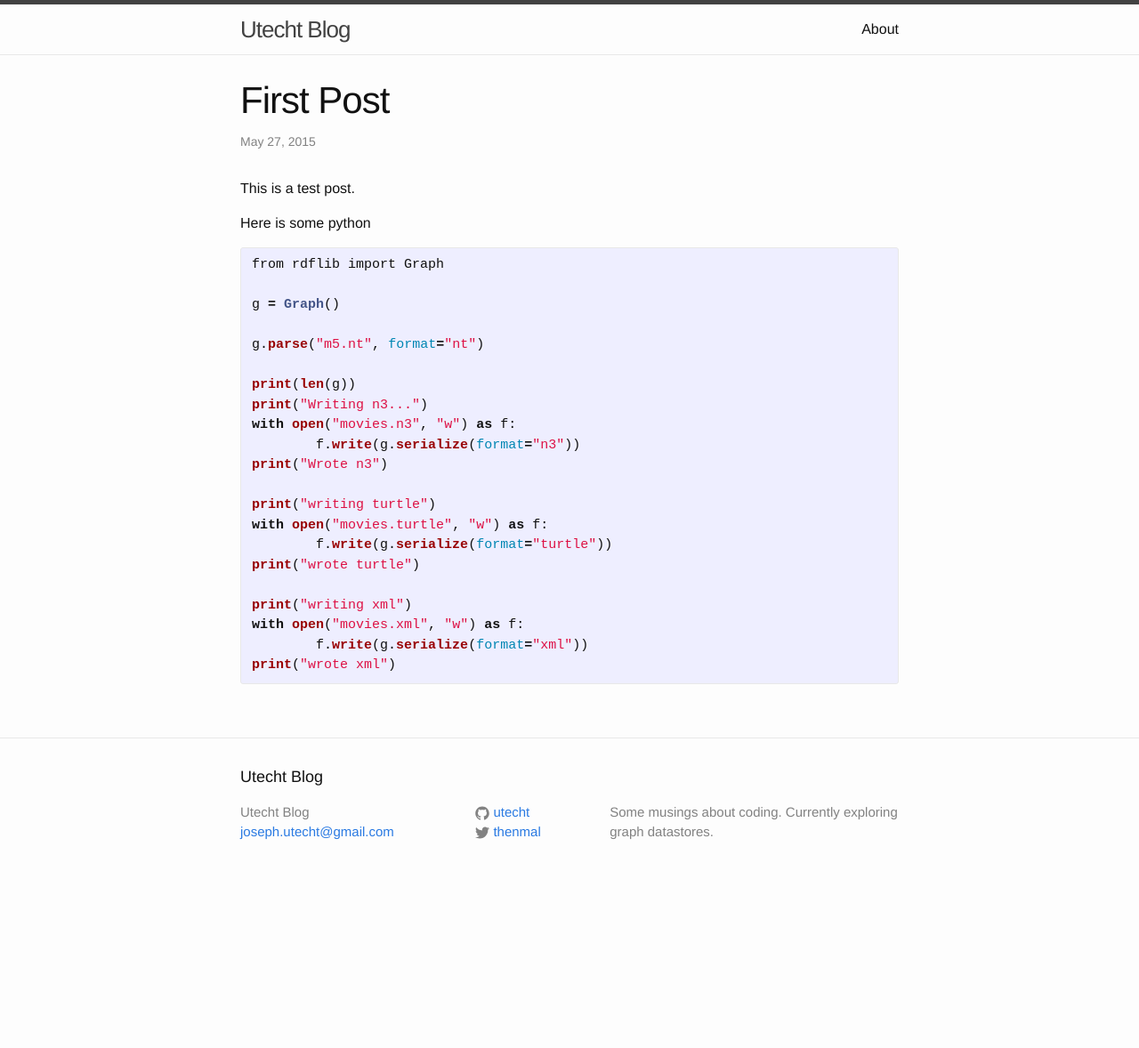
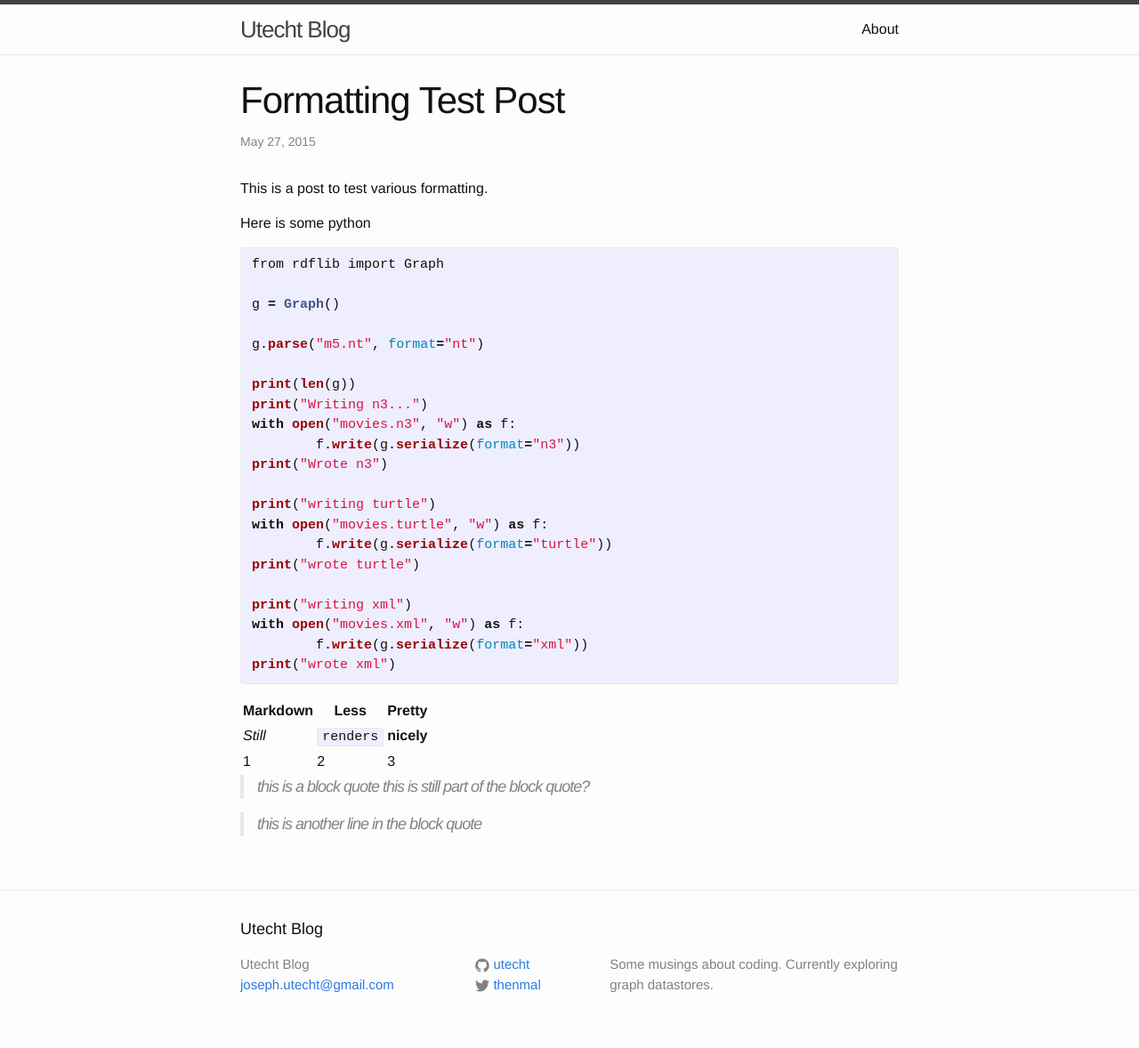
Before and after one commit to utecht/old_blog, a Jekyll site: the page built from _posts/2015-05-27-first-post.md, in a window 1280 px wide. Shown: the whole page at 89% size. Built offline with Jekyll 4.4.1, drawn with Linux system fonts in a browser that asks for light colours; before the commit the page ends 1007 px from its top, so only the background shows below that.

Commit message:
added screenshot

```diff
--- a/_posts/2015-05-27-first-post.md
+++ b/_posts/2015-05-27-first-post.md
@@ -1,10 +1,10 @@
 ---
 layout: post
-title: First Post
+title: Formatting Test Post
 tags: test
 ---
 
-This is a test post.
+This is a post to test various formatting.
 
 Here is some python
 {% highlight python %}
@@ -30,3 +30,13 @@ with open("movies.xml", "w") as f:
 	f.write(g.serialize(format="xml"))
 print("wrote xml")
 {% endhighlight %}
+
+Markdown | Less | Pretty
+--- | --- | ---
+*Still* | `renders` | **nicely**
+1 | 2 | 3
+
+> this is a block quote
+> this is still part of the block quote?
+
+> this is another line in the block quote
```
Also changed, not shown: assets/fuseki_admin.png (added).
